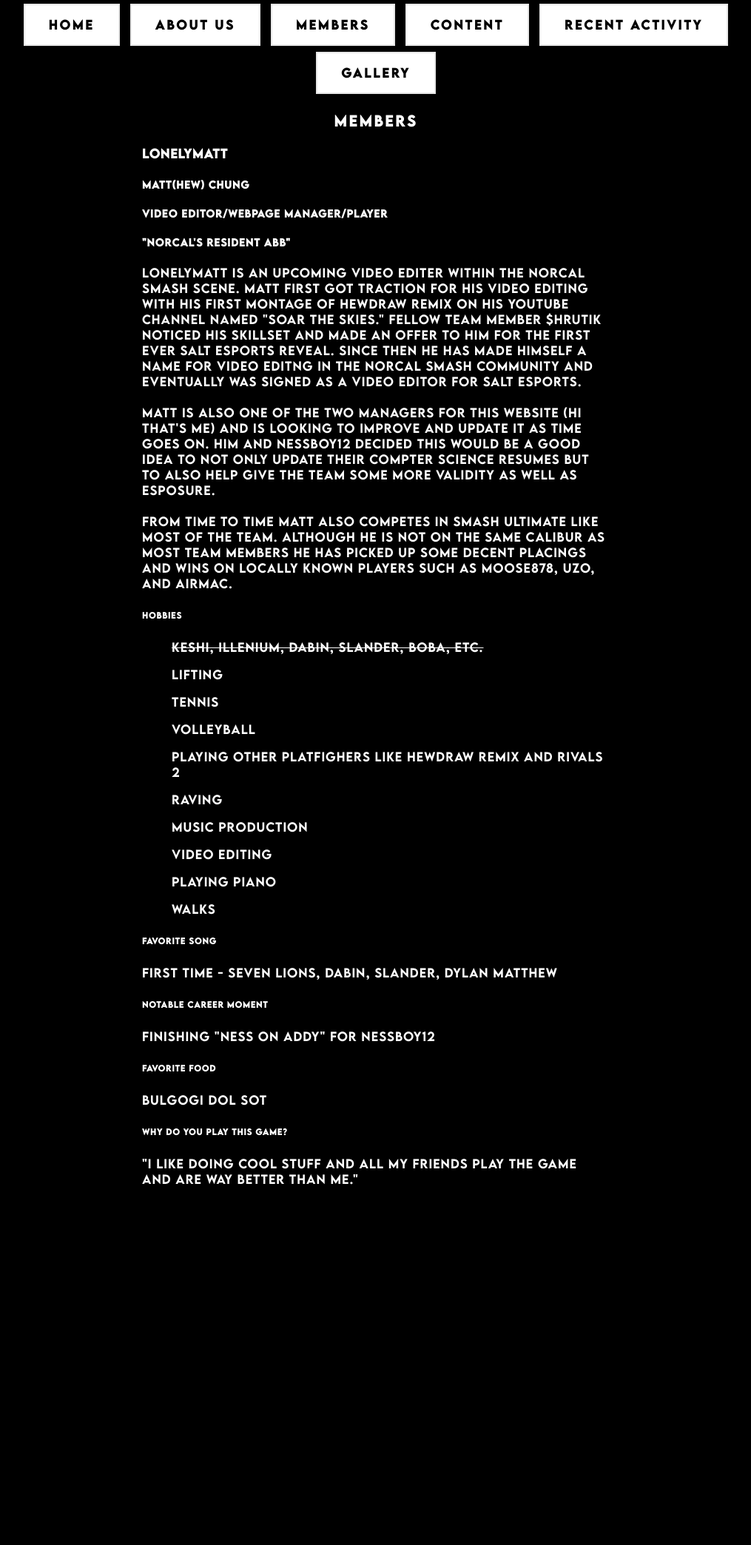
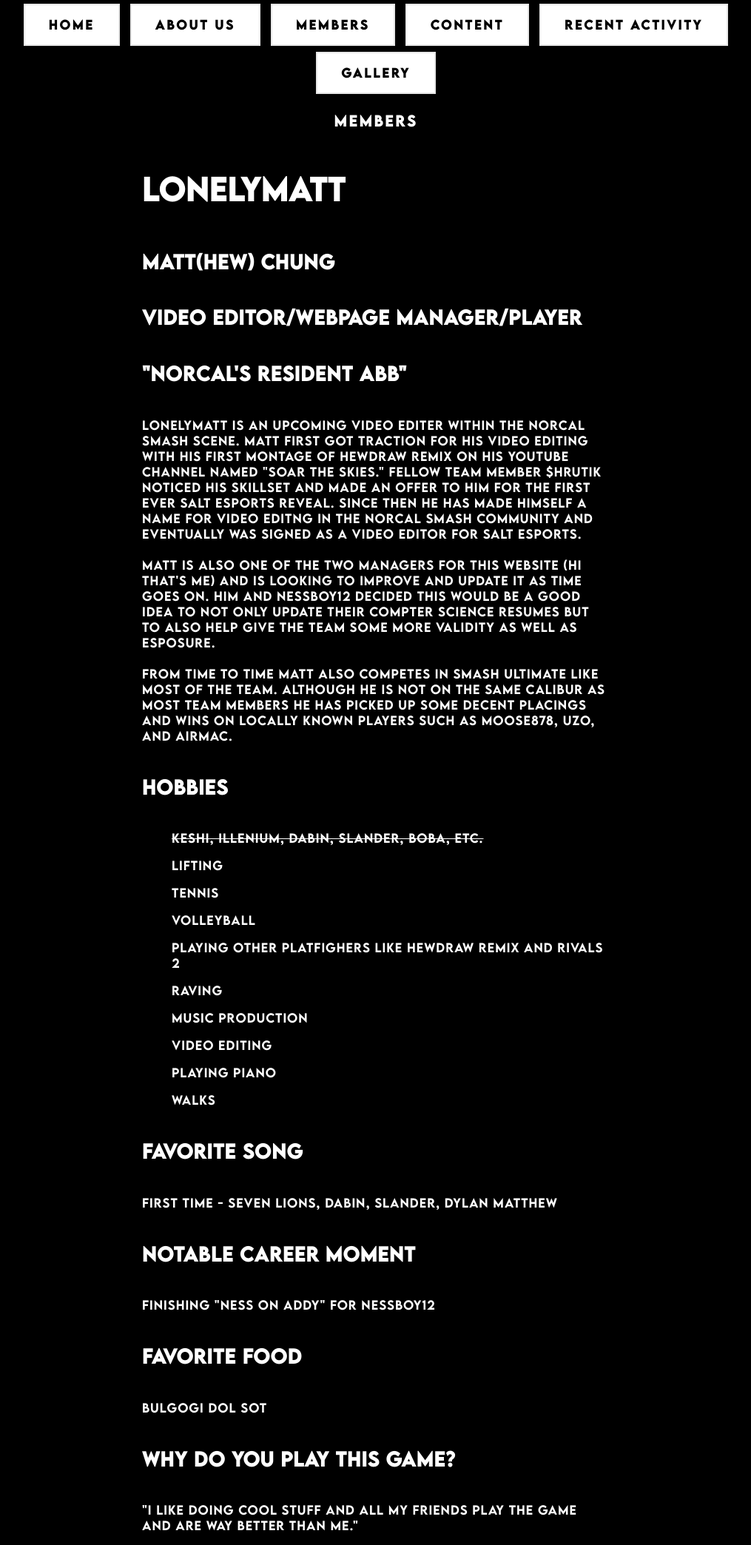
Before and after one commit to pkflash/saltesports, a Django app: page /salt/members/lonelymatt in a window 1280 px wide. Shown: the part 269-2357 px from the top of the page at 74% size, without its empty margins (132-1147 px from the left). Before the commit the page ends 1870 px from the top, so only its background shows below. Run offline with Django 5.2, Linux system fonts and the light colour scheme.

Commit message:
text formatting

```diff
--- a/salt/static/salt/styles.css
+++ b/salt/static/salt/styles.css
@@ -28,6 +28,14 @@ h4, h5, h6, p, ul {
     margin-left: 25%;
     margin-right: 25%;
     letter-spacing: 1px;
+}
+
+h4 {
+    font-size: 40px;
+}
+
+h5 {
+    font-size: 25px;
 }
 
 ul, li {
--- a/salt/templates/salt/members/matt.html
+++ b/salt/templates/salt/members/matt.html
@@ -15,7 +15,7 @@
                 <br/><br/>
                 from time to time matt also competes in smash ultimate like most of the team. although he is not on the same calibur as most team members he has picked up some decent placings and wins on locally known players such as moose878, uzo, and airmac.
                 </p>
-        <h6>hobbies</h6>
+        <h5>hobbies</h5>
             <p>
                 <ul><s>keshi, illenium, dabin, slander, boba, etc.</s></ul>
                 <ul>lifting</ul>
@@ -28,13 +28,13 @@
                 <ul>playing piano</ul>
                 <ul>walks</ul>
             </p>
-        <h6>favorite song</h6>
+        <h5>favorite song</h5>
             <p>first time - seven lions, dabin, slander, dylan matthew</p>
-        <h6>notable career moment</h6>
+        <h5>notable career moment</h5>
             <p>finishing "ness on addy" for nessboy12</p>
-        <h6>favorite food</h6>
+        <h5>favorite food</h5>
             <p>bulgogi dol sot</p>
-        <h6>why do you play this game?</h6>
+        <h5>why do you play this game?</h5>
             <p>"i like doing cool stuff and all my friends play the game and are way better than me."</p>
 
 
```
